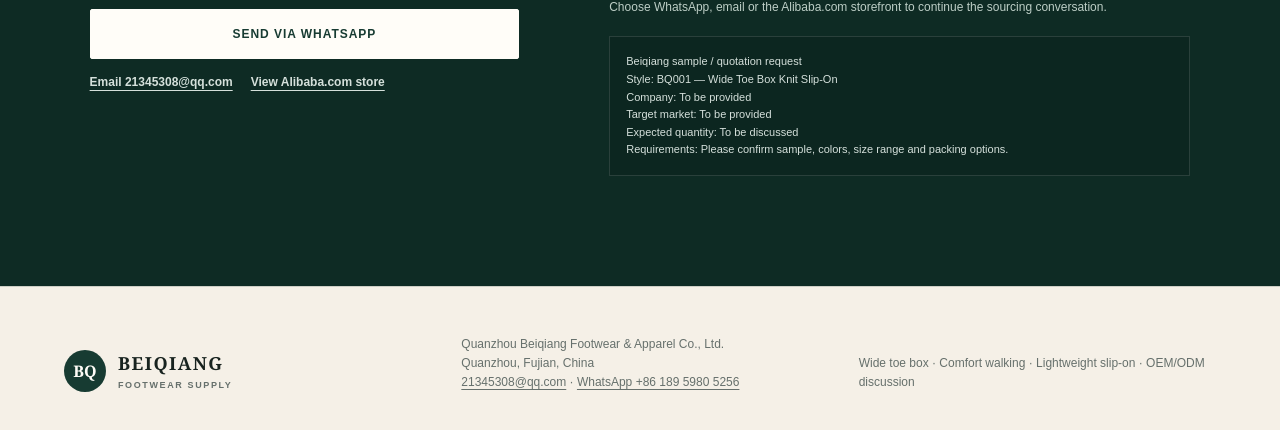
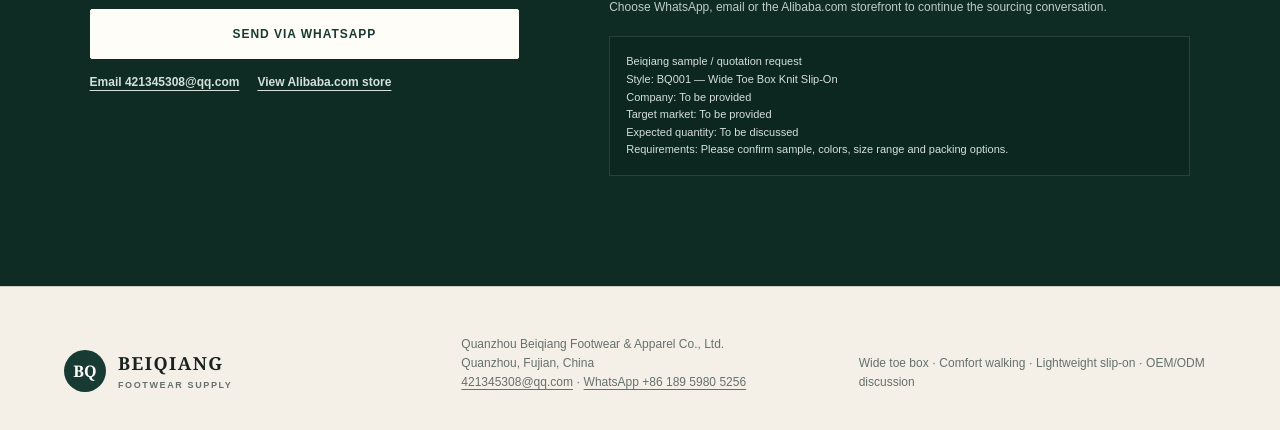
Before and after one commit to 421345308/beiqiang-footwear-site, a Next.js app: page / in a window 1280 px wide. Shown: the part 6672-7102 px from the top of the page. Built offline with nearby package versions, Linux system fonts and the light colour scheme.

Commit message:
Correct business inquiry email

```diff
--- a/app/page.tsx
+++ b/app/page.tsx
@@ -83,7 +83,7 @@ export default function Home() {
     [company, market, quantity, requirements, selectedStyle],
   );
 
-  const emailHref = `mailto:21345308@qq.com?subject=${encodeURIComponent("Beiqiang footwear sample / quotation request")}&body=${encodeURIComponent(inquiryBrief)}`;
+  const emailHref = `mailto:421345308@qq.com?subject=${encodeURIComponent("Beiqiang footwear sample / quotation request")}&body=${encodeURIComponent(inquiryBrief)}`;
   const whatsappHref = `https://wa.me/8618959805256?text=${encodeURIComponent(inquiryBrief)}`;
   const alibabaStoreHref = "https://cn1576227362luzl.m.en.alibaba.com/?spm=a2700.details.0.0.49d669685pzyZm&wx_navbar_transparent=true&wx_screen_direc=portrait&productId=1601839050756&from=detail_company_card";
 
@@ -238,7 +238,7 @@ export default function Home() {
           <div className="selected-style"><small>SELECTED STYLE</small><strong>{selectedStyle}</strong></div>
           <div className="contact-links" aria-label="Contact Beiqiang Footwear">
             <a className="button button-light" href={whatsappHref} target="_blank" rel="noreferrer">Send via WhatsApp</a>
-            <a className="contact-text-link" href={emailHref}>Email 21345308@qq.com</a>
+            <a className="contact-text-link" href={emailHref}>Email 421345308@qq.com</a>
             <a className="contact-text-link" href={alibabaStoreHref} target="_blank" rel="noreferrer">View Alibaba.com store</a>
           </div>
         </div>
@@ -255,7 +255,7 @@ export default function Home() {
 
       <footer>
         <div className="brand footer-brand"><span className="brand-mark">BQ</span><span><strong>BEIQIANG</strong><small>FOOTWEAR SUPPLY</small></span></div>
-        <p>Quanzhou Beiqiang Footwear & Apparel Co., Ltd.<br />Quanzhou, Fujian, China<br /><a href="mailto:21345308@qq.com">21345308@qq.com</a> · <a href="https://wa.me/8618959805256" target="_blank" rel="noreferrer">WhatsApp +86 189 5980 5256</a></p>
+        <p>Quanzhou Beiqiang Footwear & Apparel Co., Ltd.<br />Quanzhou, Fujian, China<br /><a href="mailto:421345308@qq.com">421345308@qq.com</a> · <a href="https://wa.me/8618959805256" target="_blank" rel="noreferrer">WhatsApp +86 189 5980 5256</a></p>
         <p>Wide toe box · Comfort walking · Lightweight slip-on · OEM/ODM discussion</p>
       </footer>
     </main>
```
Also changed, not shown: 1 other file (tests, documents, lock files or other folders).
